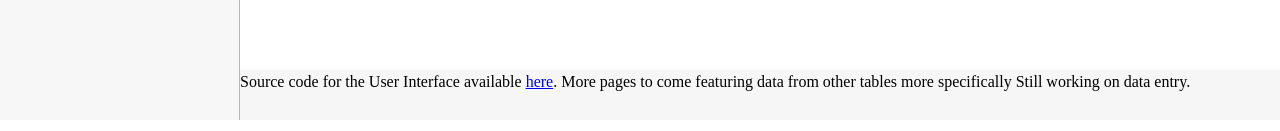
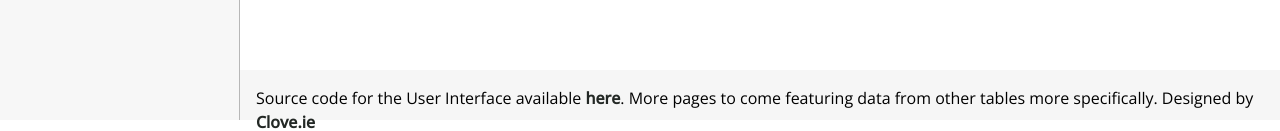
Before and after one commit to ParadauxIO/projet-ter-website, a React (Vite) app: page /coordinates in a window 1280 px wide. Shown: the part 680-811 px from the top of the page. Built offline with nearby package versions, Linux system fonts and the light colour scheme; no server answers; the database is empty.

Commit message:
Fix footer font and style

```diff
--- a/src/components/Footer.jsx
+++ b/src/components/Footer.jsx
@@ -1,10 +1,12 @@
+import "./Footer.scss"
+
 export default function Footer() {
     return (
         <footer className="footer">
             <p>
                 Source code for the User Interface available <a href="https://github.com/paradauxIO/projet-ter-website">here</a>.
-                More pages to come featuring data from other tables more specifically
-                Still working on data entry.
+                More pages to come featuring data from other tables more specifically.
+                Designed by <a href="https://clove.ie">Clove.ie</a>
             </p>
         </footer>
     )
--- a/src/components/Footer.scss
+++ b/src/components/Footer.scss
@@ -1,3 +1,10 @@
 footer {
+    font-family: 'Open Sans', sans-serif;
+    padding: 1rem;
 
+    a {
+        text-decoration: none;
+        color: #232825;
+        font-weight: bold;
+    }
 }
```
